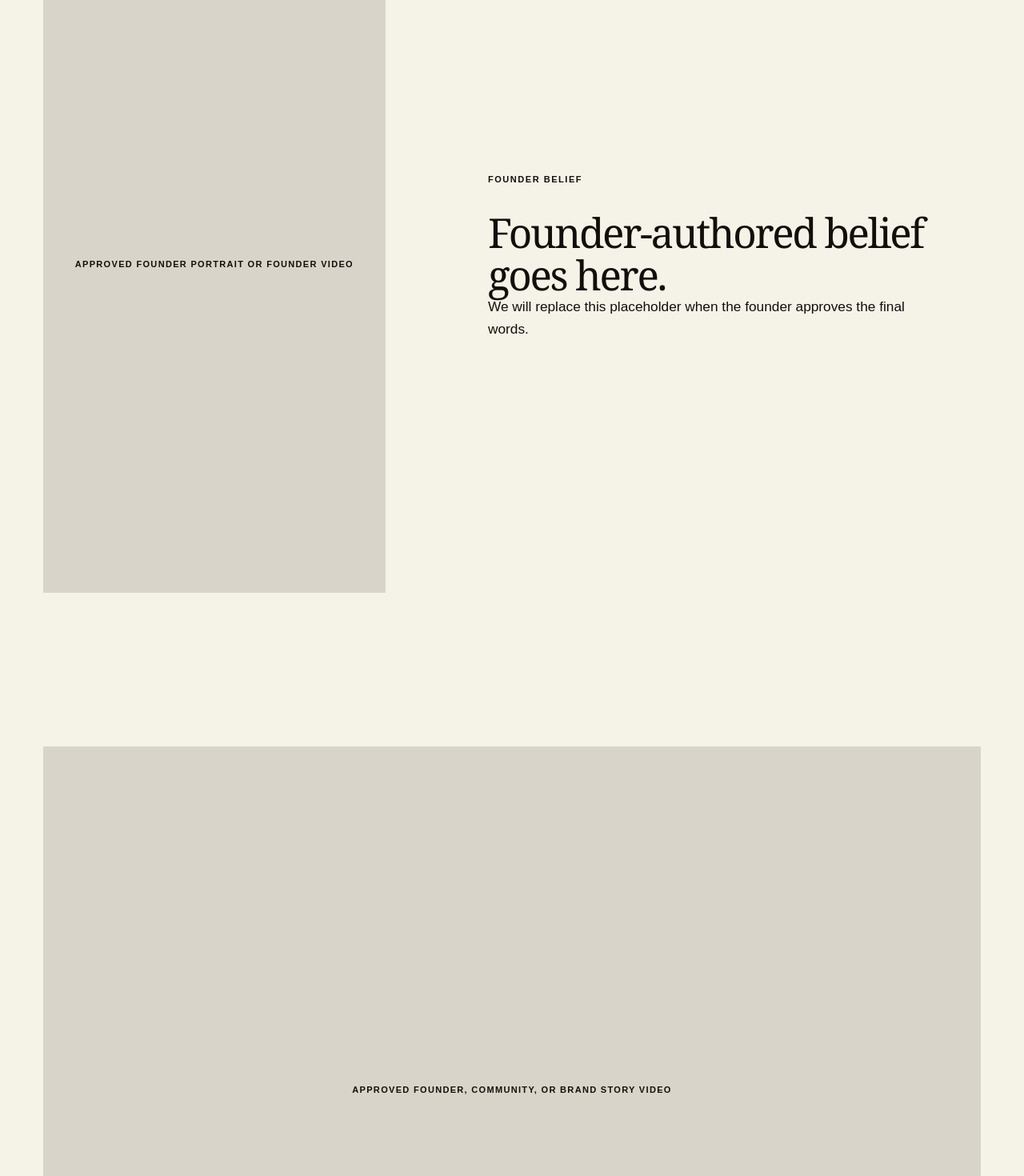
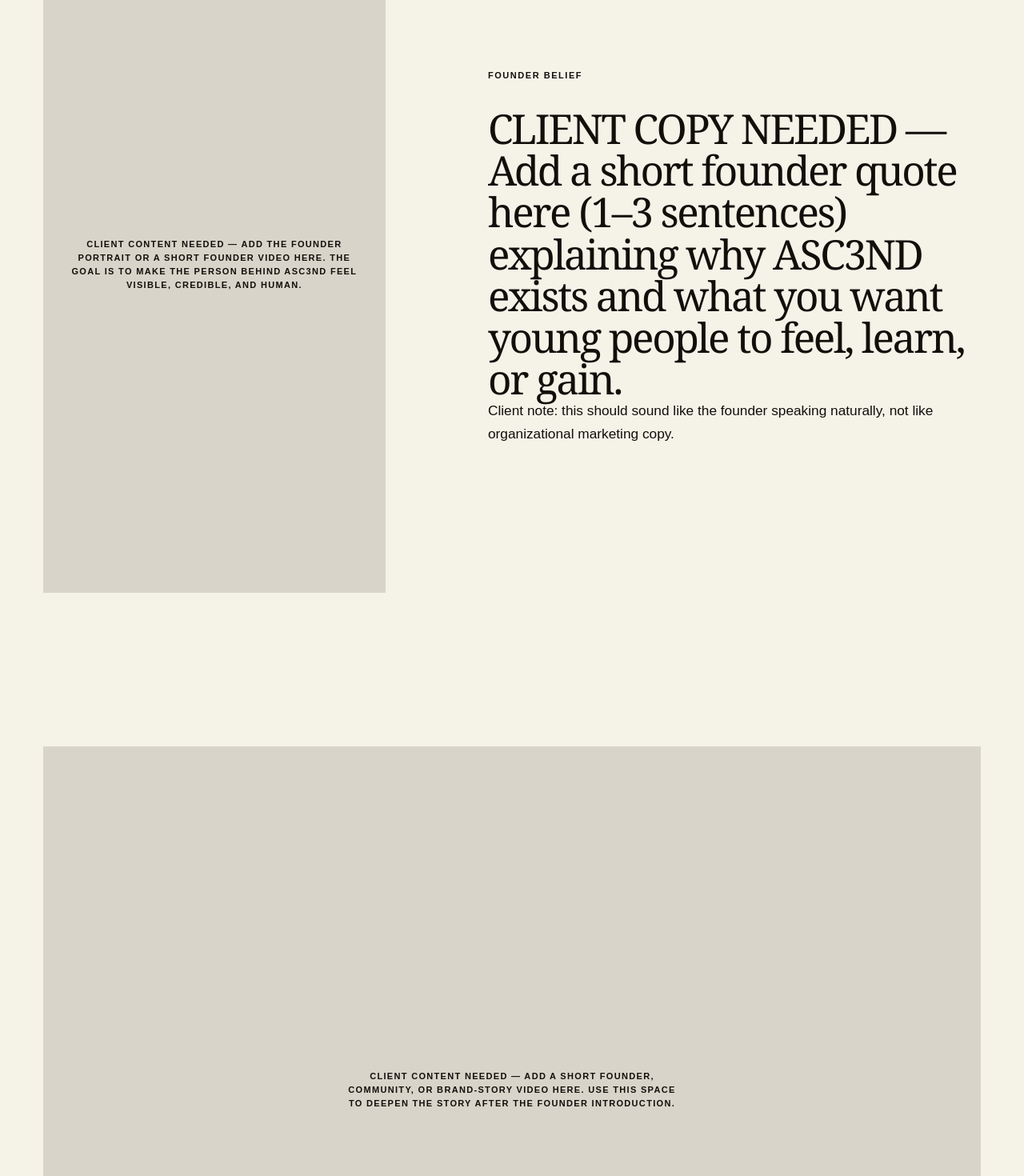
Before and after one commit to executiveusa/asc3nd-brand-site, a Next.js app: page /story in a window 1280 px wide. Shown: the part 880-2350 px from the top of the page at 80% size. Built offline with nearby package versions, Linux system fonts and the light colour scheme.

Commit message:
Rewrite story placeholders as client guidance

```diff
--- a/app/story/page.tsx
+++ b/app/story/page.tsx
@@ -11,20 +11,20 @@ export default function StoryPage() {
     >
       <section className="story shell interior-story">
         <DocumentaryFrame
-          label="Approved founder portrait or founder video"
+          label="CLIENT CONTENT NEEDED — Add the founder portrait or a short founder video here. The goal is to make the person behind ASC3ND feel visible, credible, and human."
           slot="founder"
           className="portrait-placeholder"
         />
         <div className="story-copy">
           <p className="eyebrow">Founder belief</p>
-          <blockquote>Founder-authored belief goes here.</blockquote>
-          <p>We will replace this placeholder when the founder approves the final words.</p>
+          <blockquote>CLIENT COPY NEEDED — Add a short founder quote here (1–3 sentences) explaining why ASC3ND exists and what you want young people to feel, learn, or gain.</blockquote>
+          <p>Client note: this should sound like the founder speaking naturally, not like organizational marketing copy.</p>
         </div>
       </section>
 
       <section className="interior-section shell">
         <DocumentaryFrame
-          label="Approved founder, community, or brand story video"
+          label="CLIENT CONTENT NEEDED — Add a short founder, community, or brand-story video here. Use this space to deepen the story after the founder introduction."
           slot="story-context"
         />
       </section>
```
